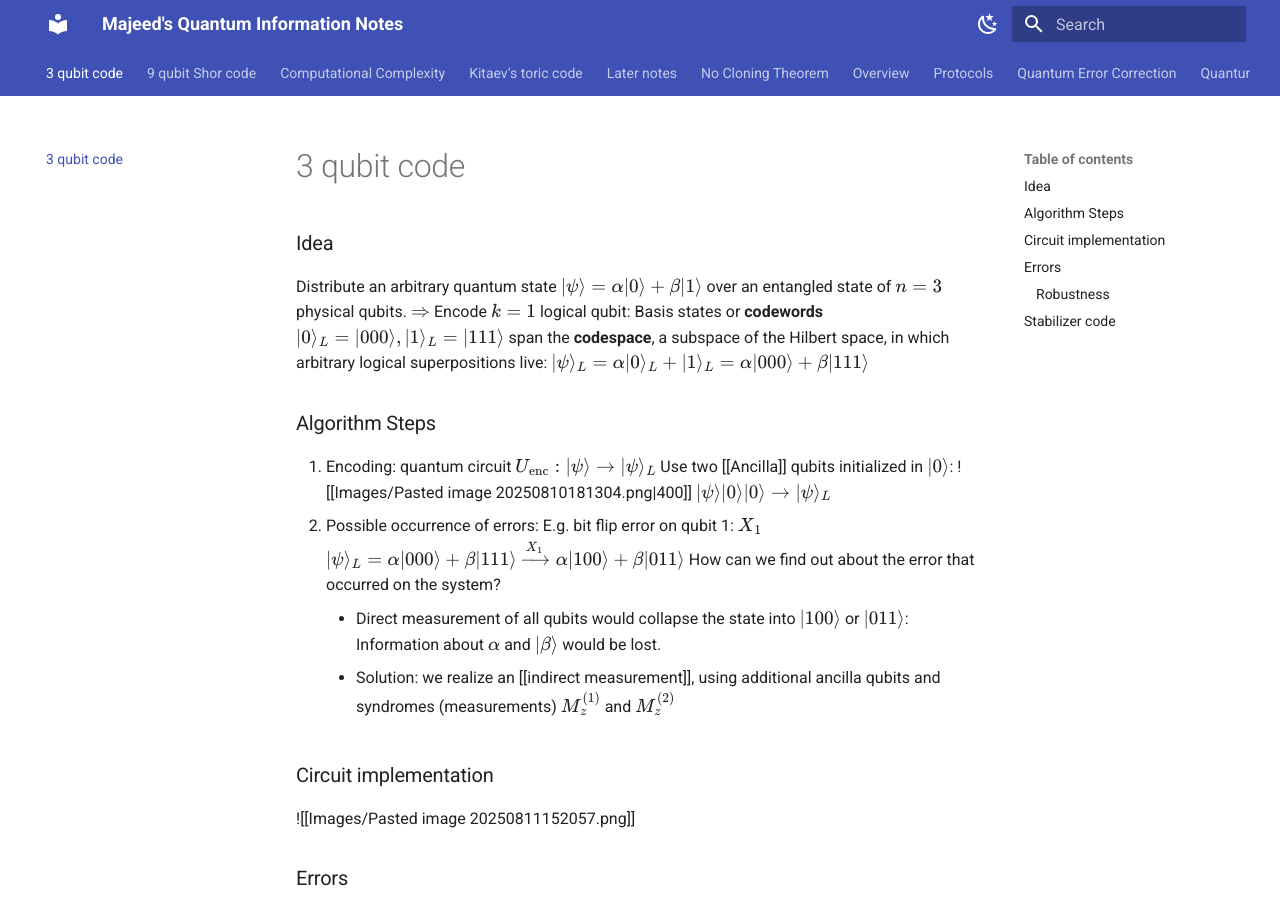
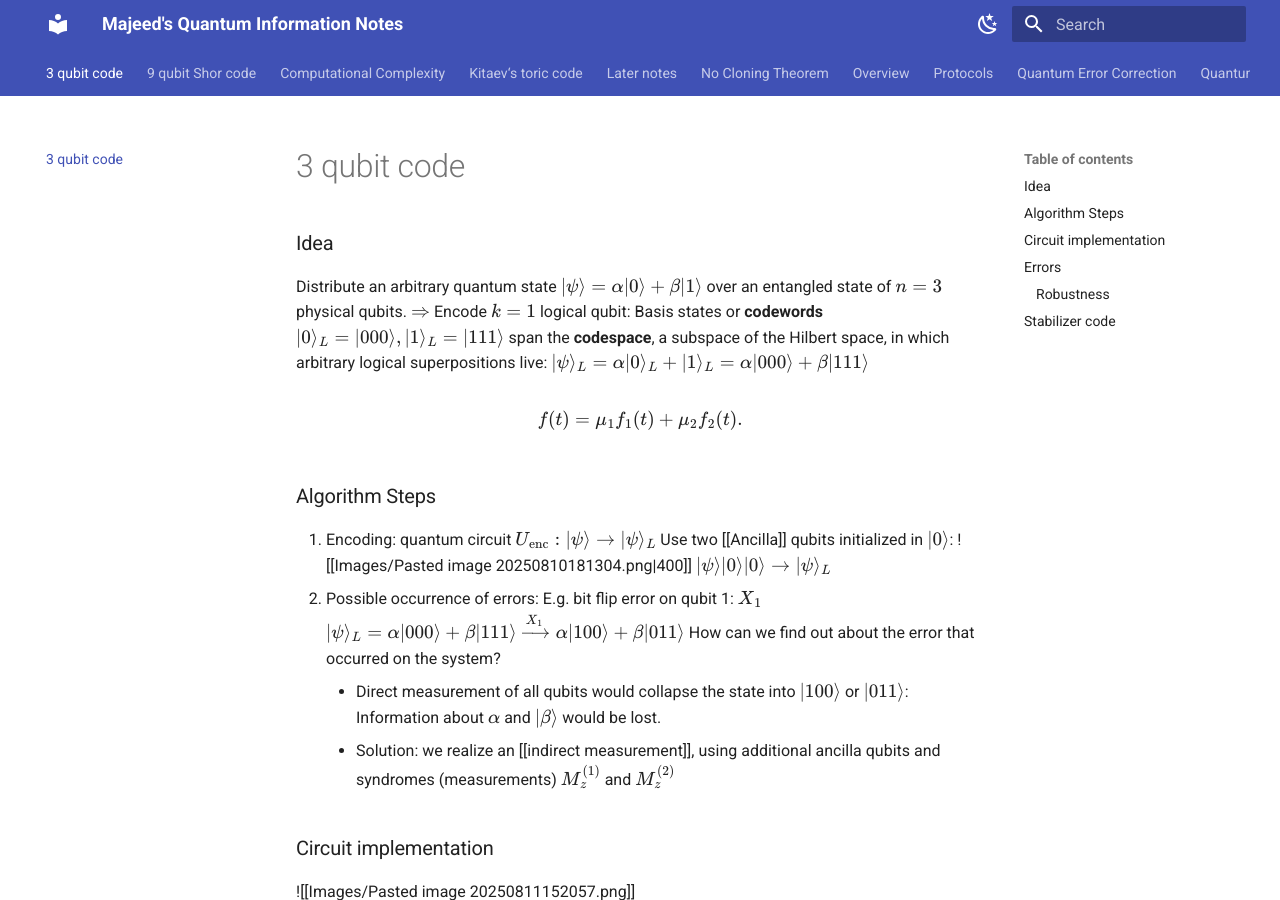
Before and after one commit to majeedtanveer/quantum-info, an MkDocs documentation site: the page built from .site_content/3-qubit code.md, in a window 1280 px wide and 900 px high. Built offline with MkDocs 1.6.1 and Material for MkDocs 9.7.7, drawn with Linux system fonts in a browser that asks for light colours.

Commit message:
test math

```diff
--- a/.site_content/3-qubit code.md
+++ b/.site_content/3-qubit code.md
@@ -3,6 +3,13 @@ Distribute an arbitrary quantum state $|\psi \rangle=\alpha|0\rangle+\beta|1\ran
 $\Rightarrow$ Encode $k=1$ logical qubit:
 Basis states or **codewords** $|0\rangle_L=|000\rangle, |1\rangle_L=|111\rangle$ span the **codespace**, a subspace of the Hilbert space, in which arbitrary logical superpositions live:
 $|\psi\rangle_L=\alpha|0\rangle_L+|1\rangle_L=\alpha|000\rangle + \beta|111\rangle$
+
+$$
+    \begin{equation}
+        f(t) = \mu_1 f_1(t) + \mu_2 f_2(t).
+    \end{equation}
+$$
+
 
 ### Algorithm Steps
 1. Encoding: quantum circuit $U_\text{enc}: |\psi\rangle\rightarrow|\psi\rangle_L$
--- a/mkdocs.yml
+++ b/mkdocs.yml
@@ -22,7 +22,7 @@ theme:
     - content.tabs.link
     - content.code.annotation
     - content.code.copy
-    - content.math  # enables MathJax math
+
   palette:
     # Light mode
     - media: "(prefers-color-scheme: light)"
```
